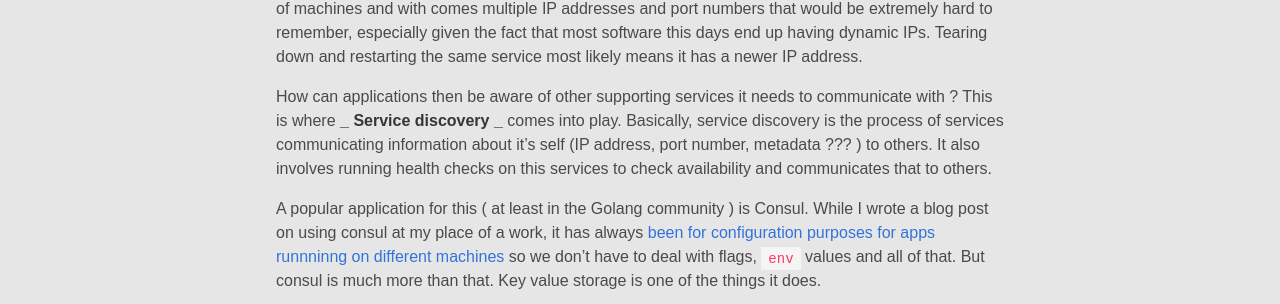
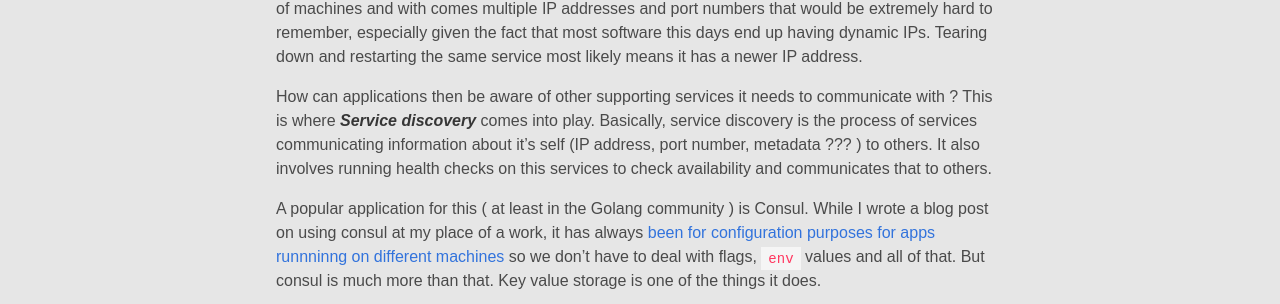
Before and after one commit to adelowo/portfolio, a Jekyll site: the page built from _posts/2018-09-06-loadbalancing-for-the-modern-web.md, in a window 1280 px wide and 900 px high. Shown: the part 423-727 px from the top of the window. Built offline with Jekyll 4.4.1, drawn with Linux system fonts in a browser that asks for light colours; some web fonts are replaced; comment, search, counter and statistics services are not loaded.

Commit message:
update markdown

```diff
--- a/_posts/2018-09-06-loadbalancing-for-the-modern-web.md
+++ b/_posts/2018-09-06-loadbalancing-for-the-modern-web.md
@@ -10,7 +10,7 @@ to remember, especially given the fact that most software this days end up havin
 down and restarting the same service most likely means it has a newer IP address.
 
 How can applications then be aware of other supporting services it needs to communicate with ? This is where
-**_ Service discovery _** comes into play. Basically, service discovery is the process of services communicating
+**_Service discovery_** comes into play. Basically, service discovery is the process of services communicating
 information about it's self (IP address, port number, metadata ??? ) to others. It also involves running health checks
 on this services to check availability and communicates that to others.
 
```
